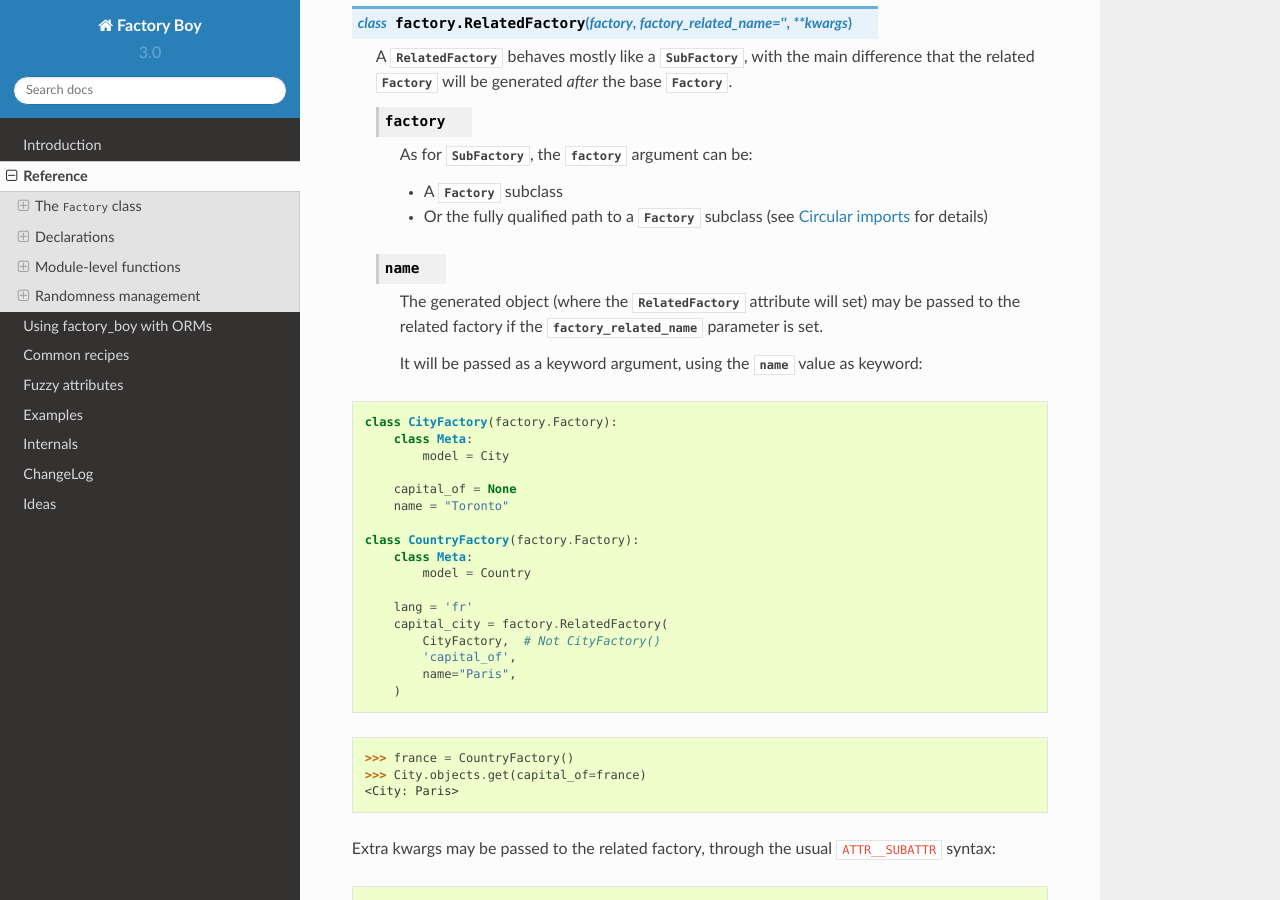
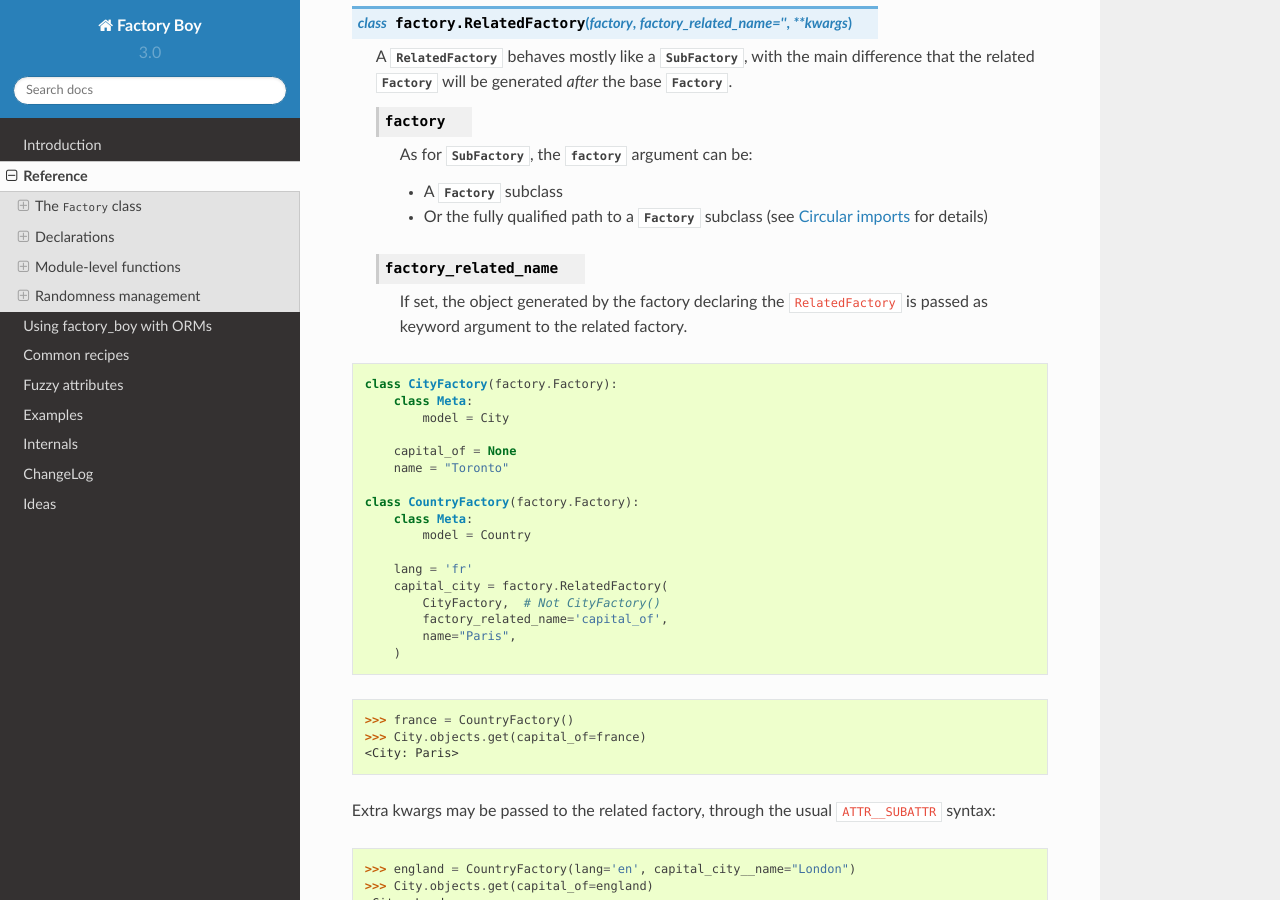
Before and after one commit to FactoryBoy/factory_boy, a Sphinx documentation site: the page built from docs/reference.rst, in a window 1280 px wide and 900 px high, scrolled down 27717 px. Built offline with Sphinx 7.4.7 and the Read the Docs theme 2.0.0, drawn with Linux system fonts in a browser that asks for light colours; some of the changed text lies outside the part shown.

Commit message:
Clarify RelatedFactory.factory_related_name documentation
Fixes #685

```diff
--- a/docs/reference.rst
+++ b/docs/reference.rst
@@ -1631,15 +1631,10 @@ RelatedFactory
         - Or the fully qualified path to a :class:`Factory` subclass
           (see :ref:`subfactory-circular` for details)
 
-    .. attribute:: name
-
-        The generated object (where the :class:`RelatedFactory` attribute will
-        set) may be passed to the related factory if the :attr:`factory_related_name` parameter
-        is set.
-
-        It will be passed as a keyword argument, using the :attr:`name` value as
-        keyword:
-
+    .. attribute:: factory_related_name
+
+        If set, the object generated by the factory declaring the
+        ``RelatedFactory`` is passed as keyword argument to the related factory.
 
 .. code-block:: python
 
@@ -1657,7 +1652,7 @@ RelatedFactory
         lang = 'fr'
         capital_city = factory.RelatedFactory(
             CityFactory,  # Not CityFactory()
-            'capital_of',
+            factory_related_name='capital_of',
             name="Paris",
         )
 
@@ -1729,14 +1724,10 @@ RelatedFactoryList
         - Or the fully qualified path to a :class:`Factory` subclass
           (see :ref:`subfactory-circular` for details)
 
-    .. attribute:: name
-
-        The generated object (where the :class:`RelatedFactory` attribute will
-        set) may be passed to the related factories if the :attr:`factory_related_name` parameter
-        is set.
-
-        It will be passed as a keyword argument, using the :attr:`name` value as
-        keyword:
+    .. attribute:: factory_related_name
+
+        If set, the object generated by the factory declaring the
+        ``RelatedFactory`` is passed as keyword argument to the related factory.
 
     .. attribute:: size
 
```
